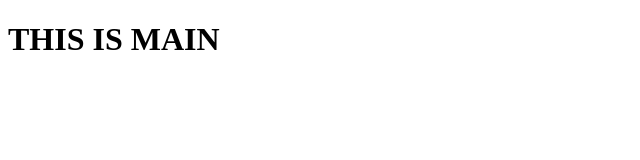
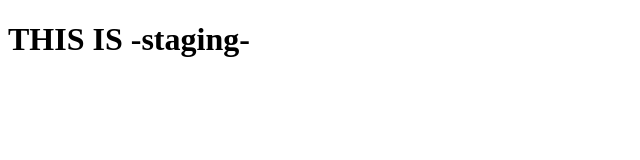
Before and after one commit to yusufhabibalfatha/Learn-deploy-hosting, a plain HTML site: page index.html in a window 1280 px wide. Shown: the whole page, without its empty margins (0-640 px from the left). Drawn offline with Linux system fonts and the light colour scheme.

Commit message:
Add staging branch and yml workflows

```diff
--- a/index.html
+++ b/index.html
@@ -9,7 +9,7 @@
 
     <!-- This is comment for trying hosting -->
 
-    <h1>THIS IS MAIN</h1>
+    <h1>THIS IS -staging-</h1>
 
 </body>
 </html>
```
Also changed, not shown: 1 other file.
